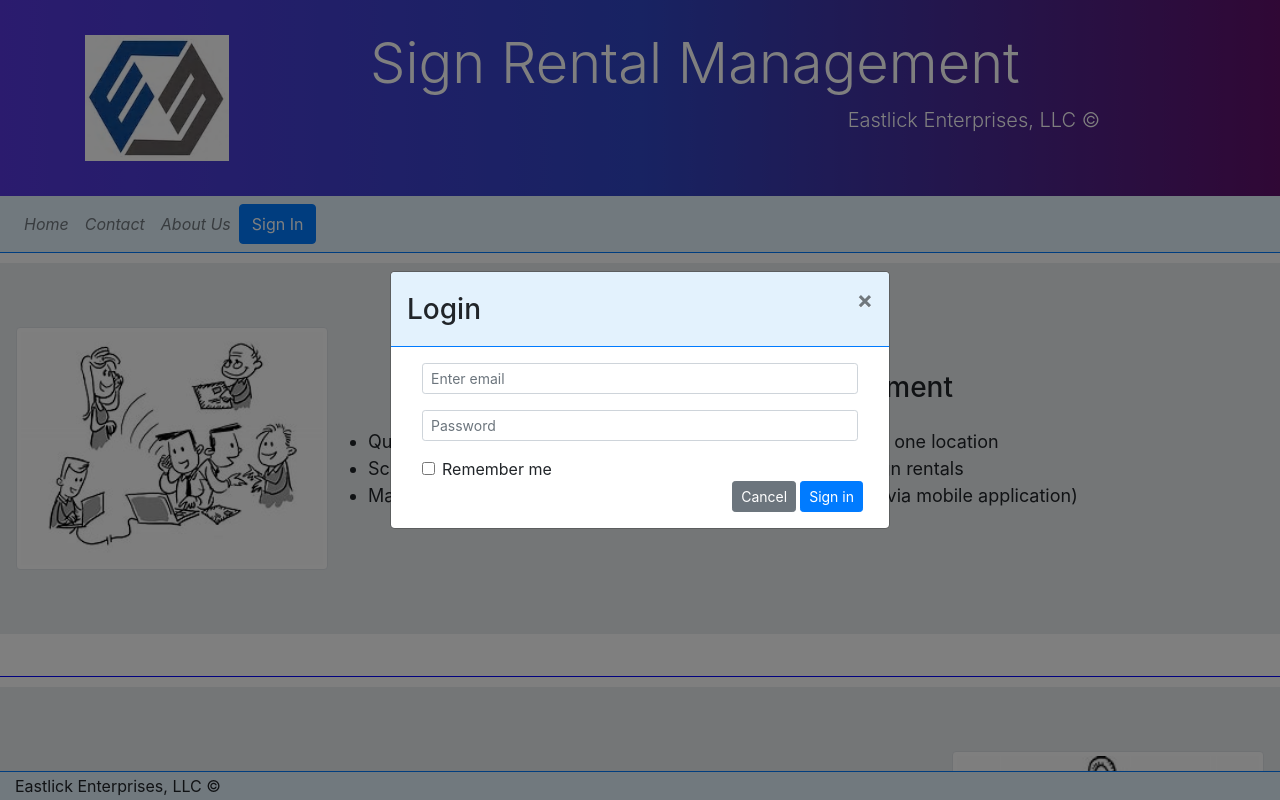
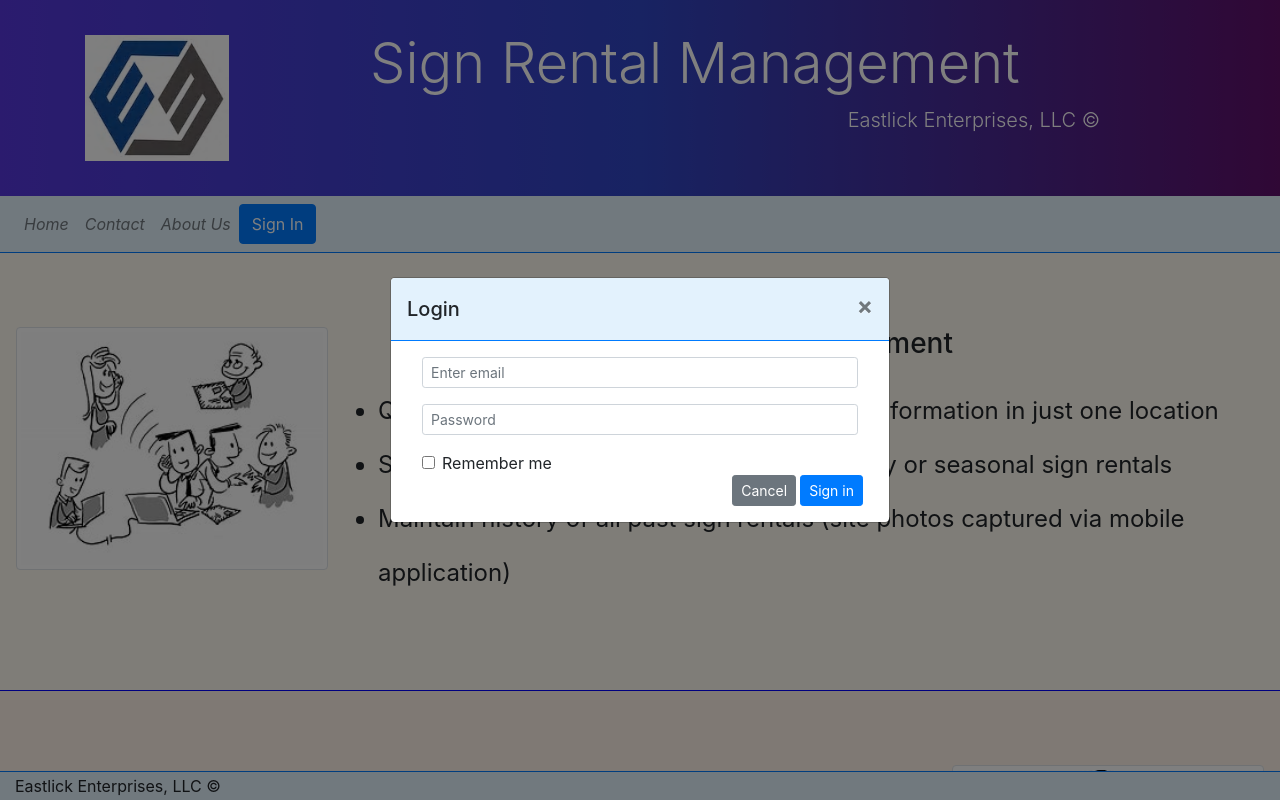
Before and after one commit to geastlick/NucampReactPortfolio, a React (Create React App) app: page / in a window 1280 px wide. Both pictures are taken after a click on the button "Sign In". Shown: the top 800 px of the page. Built offline with nearby package versions, Linux system fonts and the light colour scheme.

Commit message:
Formatting and Bug Fixes

```diff
--- a/src/App.css
+++ b/src/App.css
@@ -15,7 +15,6 @@ div#content {
 
 .row-content {
   padding: 10px 0;
-  /*  min-height: 200px; */
 }
 .row-content:not(:last-child) {
   border-bottom: 1px ridge blue;
@@ -24,6 +23,10 @@ div#content {
 nav {
   background-color: #e3f2fd;
 }
+
 div#content.homeHighlights .media-body {
- font-size: large;
+ margin-left: 10px;
+ margin-right: 10px;
+ font-size: x-large;
+ line-height: 2.25em;
 }
--- a/src/components/AppNavbar.js
+++ b/src/components/AppNavbar.js
@@ -36,21 +36,21 @@ class AppNavbar extends Component {
                     </Collapse>
                 </Navbar>
 
-                <Modal isOpen={this.state.isLoginOpen} toggle={toggleLogin} centered="true">
-                    <ModalHeader toggle={this.state.isLoginOpen} className="border-bottom border-primary" style={modalHeaderStyle}>
-                        <h3 class="modal-title">Login </h3>
+                <Modal isOpen={this.state.isLoginOpen} toggle={toggleLogin} centered>
+                    <ModalHeader toggle={toggleLogin} className="border-bottom border-primary" style={modalHeaderStyle}>
+                        Login
                     </ModalHeader>
                     <ModalBody>
                         <div className="container-fluid">
                             <form>
                                 <div className="form-row">
                                     <div className="form-group col-12">
-                                        <label className="sr-only" for="loginEmail">Email address</label>
+                                        <label className="sr-only" htmlFor="loginEmail">Email address</label>
                                         <input type="email" className="form-control form-control-sm" id="loginEmail"
                                             placeholder="Enter email"></input>
                                     </div>
                                     <div className="form-group col-12">
-                                        <label className="sr-only" for="loginPassword">Password</label>
+                                        <label className="sr-only" htmlFor="loginPassword">Password</label>
                                         <input type="password" className="form-control form-control-sm" id="loginPassword"
                                             placeholder="Password"></input>
                                     </div>
@@ -64,7 +64,7 @@ class AppNavbar extends Component {
                                 </div>
                                 <div className="form-row">
                                     <button type="button" className="btn btn-secondary btn-sm ml-auto"
-                                        data-dismiss="modal">Cancel</button>
+                                        onClick={toggleLogin}>Cancel</button>
                                     <button type="submit" className="btn btn-primary btn-sm ml-1">Sign in</button>
                                 </div>
                             </form>
--- a/src/components/FeatureCard.js
+++ b/src/components/FeatureCard.js
@@ -2,22 +2,22 @@ import React, { Component } from 'react';
 import { Jumbotron, Media } from 'reactstrap';
 
 class FeatureCard extends Component {
-    highlights(list) {
+    highlights(list,i=0) {
         return (
-            <ul>
+            <ul key={this.props.feature.highlights+i}>
             {
-                list.map(i => {
-                    if(Array.isArray(i)) {
-                        return this.highlights(i);
+                list.map((item,index) => {
+                    if(Array.isArray(item)) {
+                        return this.highlights(item,i+1);
                     } else {
                         return (
-                            <li>{i}</li>
-                        );
+                            <li key={index}>{item}</li>
+                        )
                     }
                 })
             }
             </ul>
-        )
+        );
     }
 
     render() {
@@ -27,10 +27,13 @@ class FeatureCard extends Component {
             );
         }
 
+        const rowStyle = {"backgroundColor": (this.props.imageSide === "left" ? "#FFFAF0" : "#FFF2E8")}
+        const jumboStyle = {"backgroundColor": (this.props.imageSide === "left" ? "#FFFAF0" : "#FFF2E8"), "marginBottom": 0}
+
         return (
-            <div className="row row-content">
+            <div className="row row-content" style={rowStyle}>
                 <div className="col-12">
-                    <Jumbotron fluid>
+                    <Jumbotron fluid style={jumboStyle}>
                     <Media className="mx-3">
                         {(this.props.imageSide === "left" ? image(this.props.feature.image,this.props.feature.imageAlt): "")}
                         <Media body className="align-self-center">
--- a/src/components/FeatureCards.js
+++ b/src/components/FeatureCards.js
@@ -6,7 +6,7 @@ class FeatureCards extends Component {
     render() {
         const cards = features.map((f, i) => {
             return (
-                <FeatureCard  feature={f} imageSide={(i % 2 === 0 ? "left": "right")} />
+                <FeatureCard key={i} feature={f} imageSide={(i % 2 === 0 ? "left": "right")} />
             );
         });
 
```
